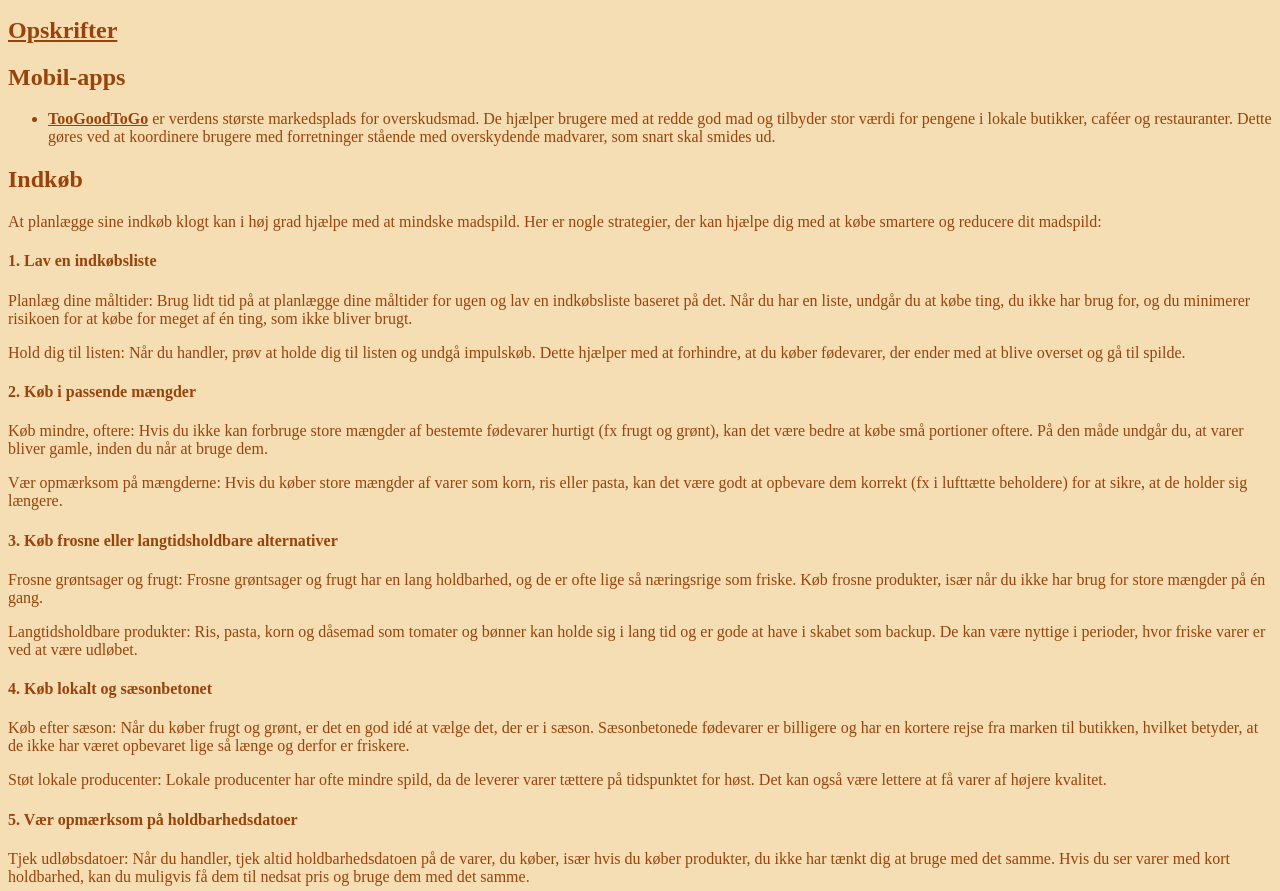
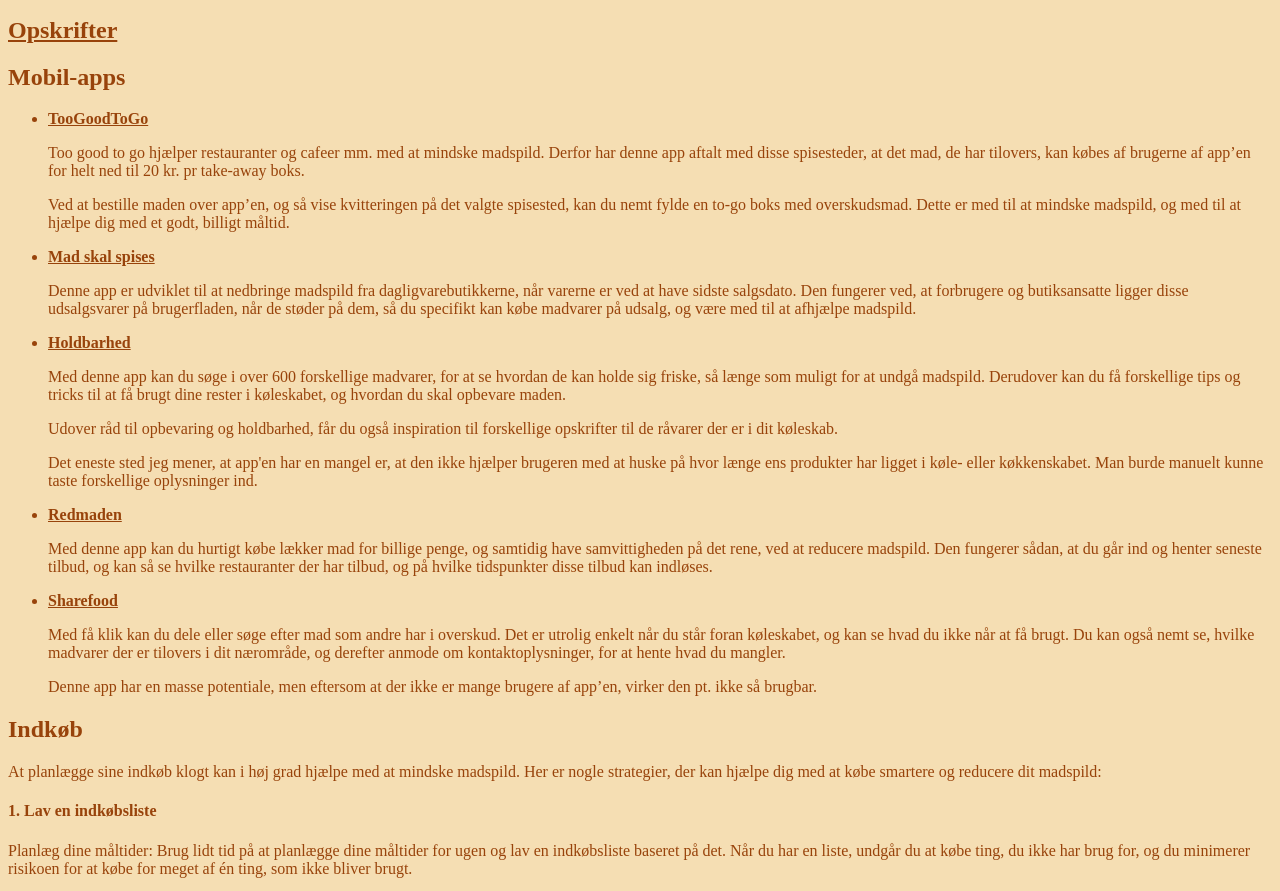
Before and after one commit to SimonGotfred/Projekt1_Gruppe7, a website built with webpack: page html/index.html in a window 1280 px wide. Shown: the part 877-1768 px from the top of the page. Built offline with nearby package versions, Linux system fonts and the light colour scheme.

Commit message:
Meat on 'hvad gøre'

```diff
--- a/html/index.html
+++ b/html/index.html
@@ -33,7 +33,26 @@
     <div class="tips">
       <h2>Mobil-apps</h2>
       <ul>
-        <li><strong><a href="https://www.toogoodtogo.com/da">TooGoodToGo</a></strong> er verdens største markedsplads for overskudsmad. De hjælper brugere med at redde god mad og tilbyder stor værdi for pengene i lokale butikker, caféer og restauranter. Dette gøres ved at koordinere brugere med forretninger stående med overskydende madvarer, som snart skal smides ud.</li>
+        <li><strong><a href="https://www.toogoodtogo.com/da">TooGoodToGo</a></strong>
+          <p>Too good to go hjælper restauranter og cafeer mm. med at mindske madspild. Derfor har denne app aftalt med disse spisesteder, at det mad, de har tilovers, kan købes af brugerne af app’en for helt ned til 20 kr. pr take-away boks.</p>
+          <p>Ved at bestille maden over app’en, og så vise kvitteringen på det valgte spisested, kan du nemt fylde en to-go boks med overskudsmad. Dette er med til at mindske madspild, og med til at hjælpe dig med et godt, billigt måltid.</p>
+        </li>
+        <li><strong><a href="https://www.toogoodtogo.com/da">Mad skal spises</a></strong>
+          <p>Denne app er udviklet til at nedbringe madspild fra dagligvarebutikkerne, når varerne er ved at have sidste salgsdato. Den fungerer ved, at forbrugere og butiksansatte ligger disse udsalgsvarer på brugerfladen, når de støder på dem, så du specifikt kan købe madvarer på udsalg, og være med til at afhjælpe madspild.</p>
+        </li>
+        <li><strong><a href="https://www.toogoodtogo.com/da">Holdbarhed</a></strong>
+          <p>Med denne app kan du søge i over 600 forskellige madvarer, for at se hvordan de kan holde sig friske, så længe som muligt for at undgå madspild. Derudover kan du få forskellige tips og tricks til at få brugt dine rester i køleskabet, og hvordan du skal opbevare maden.</p>
+          <p>Udover råd til opbevaring og holdbarhed, får du også inspiration til forskellige opskrifter til de råvarer der er i dit køleskab.</p>
+          <p>Det eneste sted jeg mener, at app'en har en mangel er, at den ikke hjælper brugeren med at huske på hvor længe ens produkter har ligget i køle- eller køkkenskabet. Man burde manuelt kunne taste forskellige oplysninger ind.</p>
+        </li>
+        <li><strong><a href="https://www.toogoodtogo.com/da">Redmaden</a></strong>
+          <p>Med denne app kan du hurtigt købe lækker mad for billige penge, og samtidig have samvittigheden på det rene, ved at reducere madspild. Den fungerer sådan, at du går ind og henter seneste tilbud, og kan så se hvilke restauranter der har tilbud, og på hvilke tidspunkter disse tilbud kan indløses.</p>
+        </li>
+        <li><strong><a href="https://www.toogoodtogo.com/da">Sharefood</a></strong>
+          <p>Med få klik kan du dele eller søge efter mad som andre har i overskud. Det er utrolig enkelt når du står foran køleskabet, og kan se hvad du ikke når at få brugt. Du kan også nemt se, hvilke madvarer der er tilovers i dit nærområde, og derefter anmode om kontaktoplysninger, for at hente hvad du mangler.</p>
+          <p>Denne app har en masse potentiale, men eftersom at der ikke er mange brugere af app’en, virker den pt. ikke så brugbar.</p>
+        </li>
+
       </ul>
     </div>
 
```
